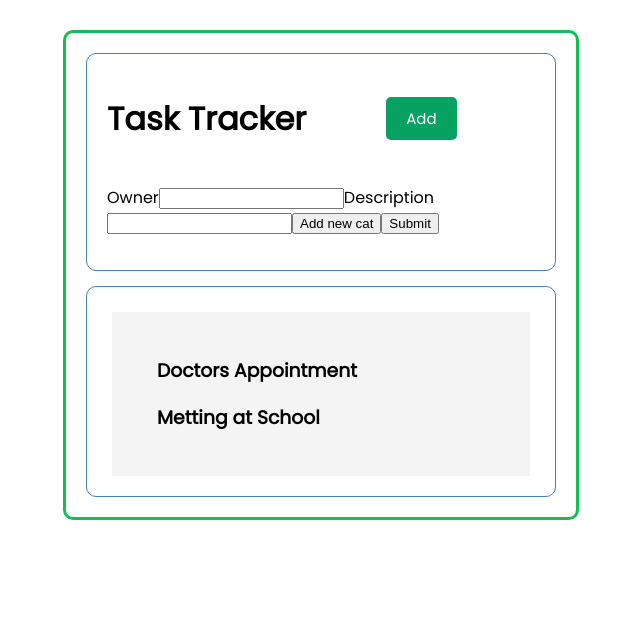
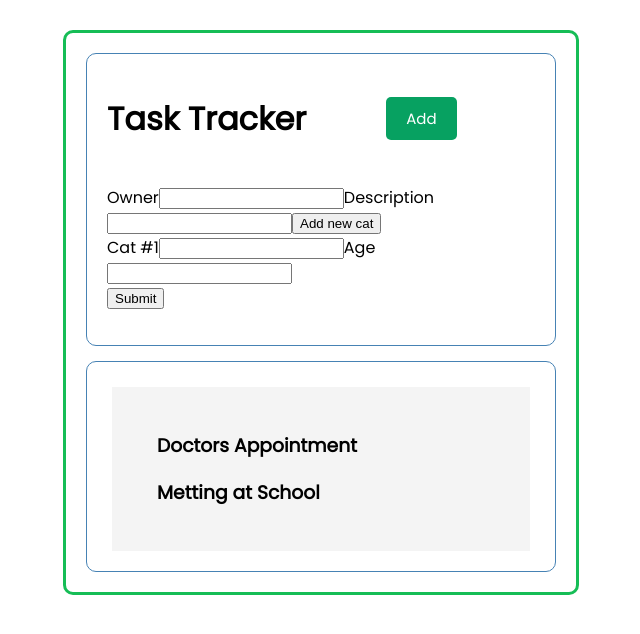
Before and after one commit to RonaldYou/Task-Tracker, a React (Create React App) app: page / in a window 1280 px wide. Shown: the top 634 px of the page, without its empty margins (319-959 px from the left). Built offline with nearby package versions, Linux system fonts and the light colour scheme.

Commit message:
dynamic forms 3

```diff
--- a/src/components/Body.js
+++ b/src/components/Body.js
@@ -20,63 +20,64 @@
 
 // export default Body
 
-// import React from "react"
-// class Body extends React.Component {
-//   state = {
-//     cats: [{name:"", age:""}],
-//   }
-//   render() {
-//     let {cats} = this.state
-//     return (
-//       <form>
-//         <label htmlFor="name">Owner</label>
-//         <input type="text" name="owner" id="owner" />
-//         <label htmlFor="description">Description</label>
-//         <input type="text" name="description" id="description" />
-//         <button>Add new cat</button>
-//         {
-//           cats.map((val, idx)=> {
-//             let catId = `cat-${idx}`, ageId = `age-${idx}`
-//             return (
-//               <div key={idx}>
-//                 <label htmlFor={catId}>{`Cat #${idx + 1}`}</label>
-//                 <input
-//                   type="text"
-//                   name={catId}
-//                   data-id={idx}
-//                   id={catId}
-//                   className="name"
-//                 />
-//                 <label htmlFor={ageId}>Age</label>
-//                 <input
-//                   type="text"
-//                   name={ageId}
-//                   data-id={idx}
-//                   id={ageId}
-//                   className="age"
-//                 />
-//               </div>
-//             )
-//           })
-//         }
-//         <input type="submit" value="Submit" />
-//       </form>
-//     )
-//   }
-// }
-// export default Body
-
 import React from "react"
 class Body extends React.Component {
-
-  render() {
+  state = {
+    task: [{name:"", date:""}],
+    owner: "",
+    description: ""
+  }
+handleChange = (e) => {
+    if (["name", "date"].includes(e.target.className) ) {
+      let task = [...this.state.task]
+      task[e.target.dataset.id][e.target.className] = e.target.value.toUpperCase()
+      this.setState({ task }, () => console.log(this.state.task))
+    } else {
+      this.setState({ [e.target.name]: e.target.value.toUpperCase() })
+    }
+  }
+addCat = (e) => {
+    this.setState((prevState) => ({
+      task: [...prevState.task, {name:"", date:""}],
+    }));
+  }
+handleSubmit = (e) => { e.preventDefault() }
+render() {
+    let {owner, description, task} = this.state
     return (
-      <form>
-        <label htmlFor="owner">Owner</label>
-        <input type="text" name="owner" id="owner" />
+      <form onSubmit={this.handleSubmit} onChange={this.handleChange} >
+        <label htmlFor="name">Owner</label>
+        <input type="text" name="owner" id="owner" value={owner} />
         <label htmlFor="description">Description</label>
-        <input type="text" name="description" id="description" />
-        <button>Add new cat</button>
+        <input type="text" name="description" id="description" value={description} />
+        <button onClick={this.addCat}>Add new cat</button>
+        {
+          task.map((val, idx)=> {
+            let catId = `cat-${idx}`, dateId = `date-${idx}`
+            return (
+              <div key={idx}>
+                <label htmlFor={catId}>{`Cat #${idx + 1}`}</label>
+                <input
+                  type="text"
+                  name={catId}
+                  data-id={idx}
+                  id={catId}
+                  value={task[idx].name}
+                  className="name"
+                />
+                <label htmlFor={dateId}>Age</label>
+                <input
+                  type="text"
+                  name={dateId}
+                  data-id={idx}
+                  id={dateId}
+                  value={task[idx].date}
+                  className="date"
+                />
+              </div>
+            )
+          })
+        }
         <input type="submit" value="Submit" />
       </form>
     )
```
Also changed, not shown: src/components/Form.js (added, +45 -0 lines).
